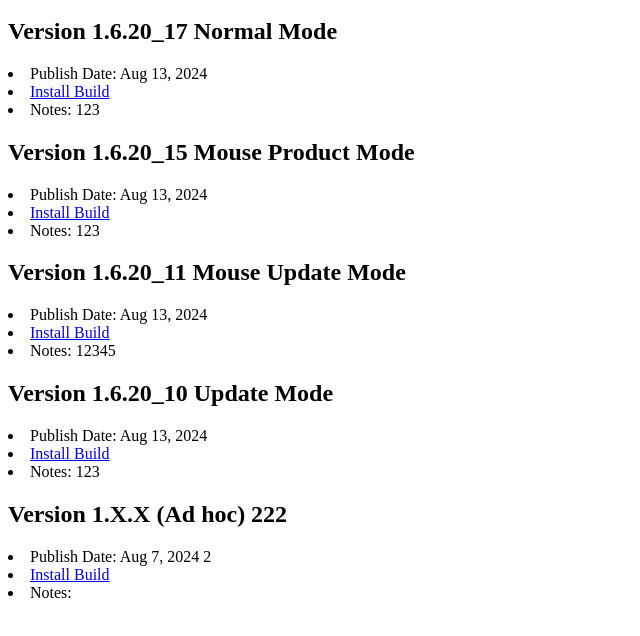
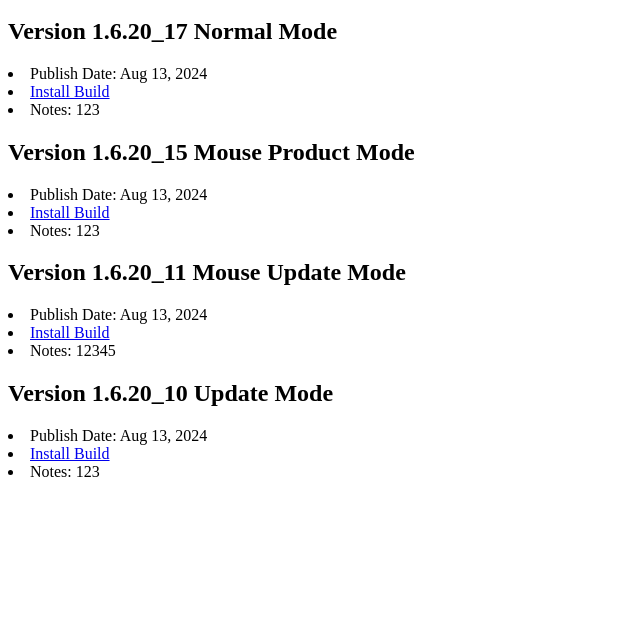
Before and after one commit to ZeroplusBrook/zeroplusBrook.github.io, a plain HTML site: page Pocket_Center_App/pocket_center_list_Index.html in a window 1280 px wide. Shown: the part 100-736 px from the top of the page, without its empty margins (0-640 px from the left). Drawn offline with Linux system fonts and the light colour scheme.

Commit message:
Update pocket_center_list_Index.html

```diff
--- a/Pocket_Center_App/pocket_center_list_Index.html
+++ b/Pocket_Center_App/pocket_center_list_Index.html
@@ -64,17 +64,4 @@
              <a> Notes: 123 </a>
         </li>
     </body>
-        <body>
-      <h2>Version 1.X.X (Ad hoc) 222</h2>
-        <li>
-          Publish Date: Aug 7, 2024 2
-        </li>
-        <li>
-          <a href="itms-services://?action=download-manifest&url=https://jeffliuapple.github.io/manifest.plist">Install Build</a>
-        </li>
-        <li>
-<!--           <a href="https://github.com/razeware/emitron-iOS/releases/tag/v1.X.X">Release Notes</a> -->
-             <a> Notes: </a>
-        </li>
-    </body>
 </html>
```
